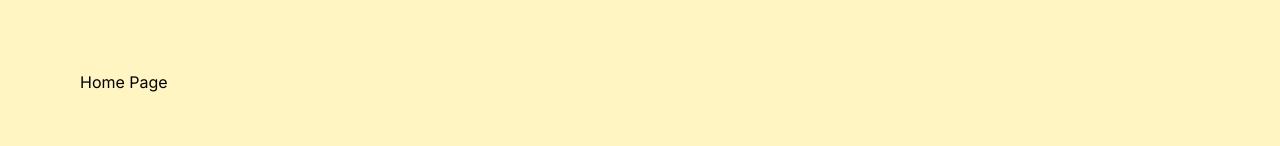
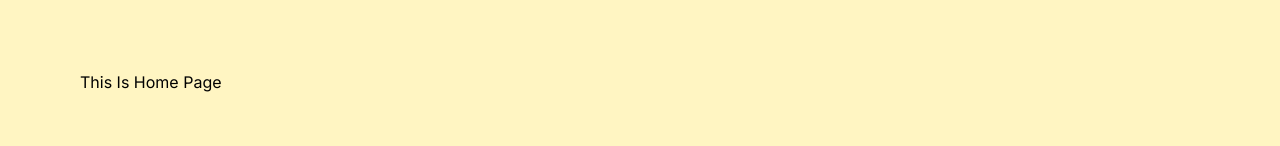
Before and after one commit to TechXplore-Challenge-Accepted/kidsgoals-frontend, a Next.js app: page / in a window 1280 px wide. Shown: the part 154-300 px from the top of the page. Built offline with nearby package versions, Linux system fonts and the light colour scheme.

Commit message:
changed mainpage h1

```diff
--- a/app/(dashboard)/page.tsx
+++ b/app/(dashboard)/page.tsx
@@ -2,7 +2,7 @@ export default function Home() {
   return (
     <section className="w-full min-h-screen bg-[#FFF5C2] py-36">
       <div className="w-full p-20 flex justify-between">
-        <h1>Home Page</h1>
+        <h1>This Is Home Page</h1>
       </div>
     </section>
   );
```
